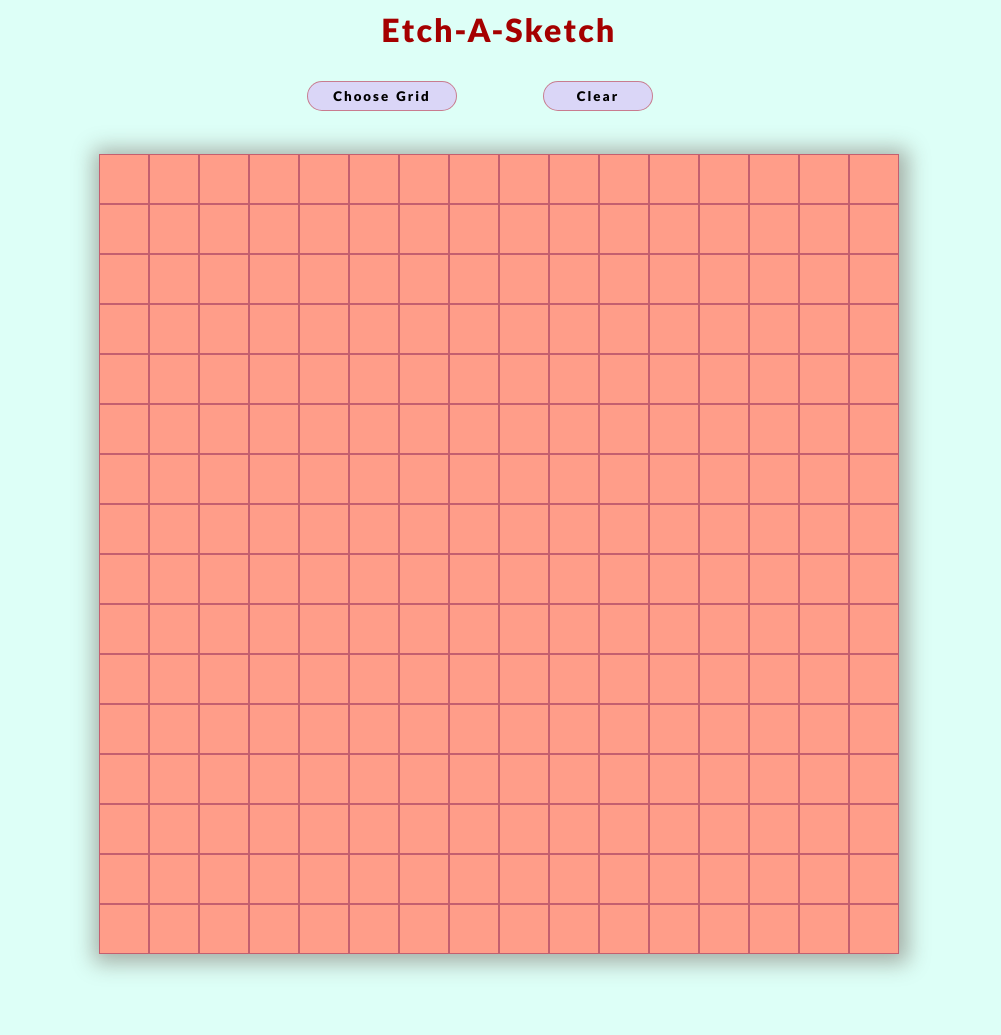
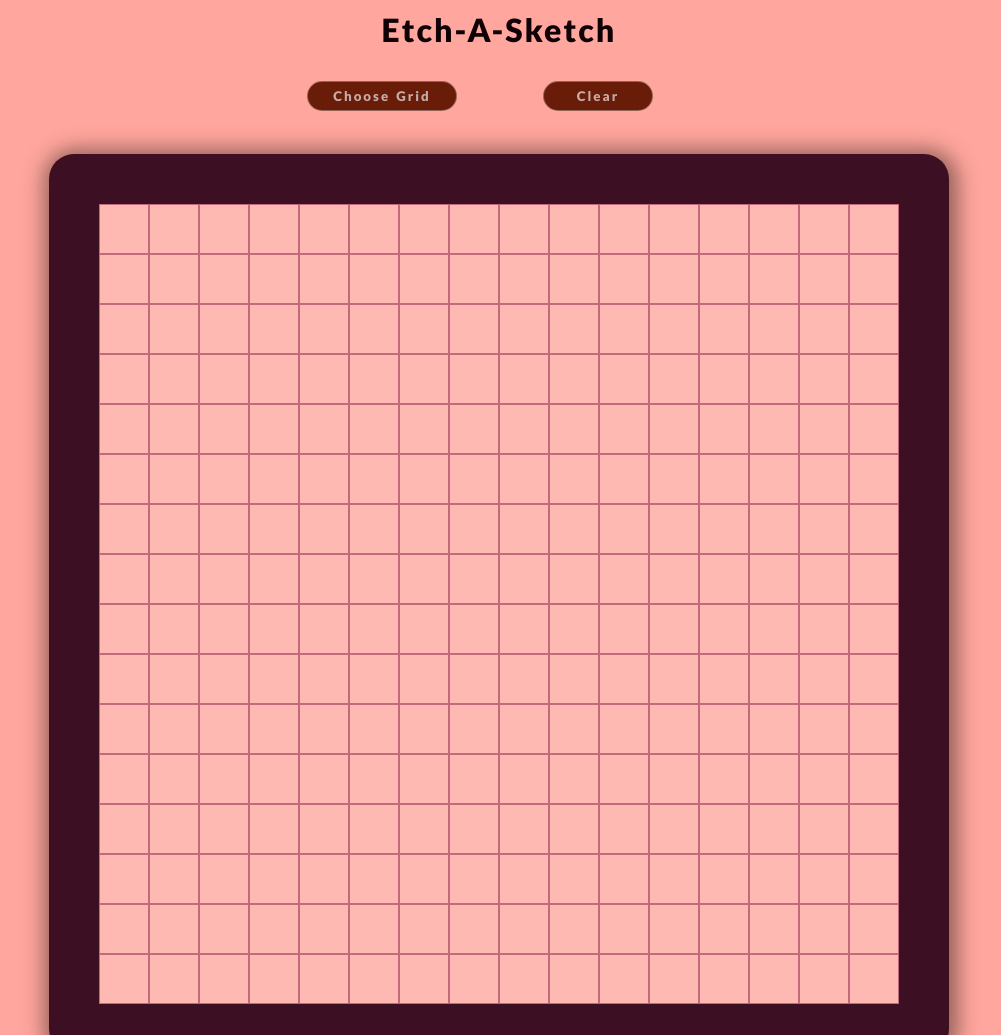
Before and after one commit to DhruviJariwala/Etch-a-Sketch, a plain HTML site: page index.html in a window 1280 px wide. Shown: the top 1035 px of the page, without its empty margins (141-1142 px from the left). Before the commit the page ends 1004 px from the top, so only its background shows below. Drawn offline with Linux system fonts and the light colour scheme.

Commit message:
Edit backgroun colors and images

```diff
--- a/style.css
+++ b/style.css
@@ -8,17 +8,17 @@
 }
 
 body{
-    background-color: #DDFFF7;
+    background-color: rgb(255, 166, 158);
 }
 
 /*============HEADER============*/
 .header{
     margin: 10px auto;
-    width: 500px;
+    width: 100%;
 }
 
 h1{
-    color: #a50000;
+    color: #0E0004;
 }
 
 .heading-1{
@@ -46,22 +46,24 @@ h1{
 }
 
 button{
-    background-color: rgba(218, 196, 247, 0.685);
+    background-color: rgb(105, 28, 7);
     height: 30px;
     width: 110px;
-    border: 0.5px solid #af00006b;
+    border: 0.5px solid rgba(240, 239, 244, 0.329);
     border-radius: 15px;
     outline: none;
+    color: rgba(240, 239, 244, 0.678);
 }
 
 button:hover, button:active{
-    background-color: #a50000c0;
-    color: blanchedalmond;
+    background-color: rgba(240, 239, 244, 0.801);
+    color: rgb(46, 16, 8);
     transition: 0.5s;
     text-decoration: none;
     cursor: pointer;
     outline: none;
     border-radius: 15px;
+    border: 0.5px solid rgb(46, 16, 8);
 }
 
 /*============CONTAINER============*/
@@ -74,11 +76,14 @@ button:hover, button:active{
     background-color: #FF8C61;
     justify-content: center;
     margin: auto;
-    box-shadow: 2px 2px 20px 7px  rgba(82, 55, 45, 0.397);
+    box-shadow: 2px 2px 20px 7px  rgba(82, 55, 45, 0.61);
     margin-bottom: 50px;
+    /*border: 50px solid #a500009a;*/
+    border: 50px solid rgba(49, 8, 31, 0.945);
+    border-radius: 25px;
 }
 
 .child{
     border: 1px solid rgba(170, 68, 100, 0.692);
-    background-color: rgba(255, 166, 158, 0.664);
+    background-color: rgb(255, 185, 179);
 }
```
Also changed, not shown: image.PNG (added).
